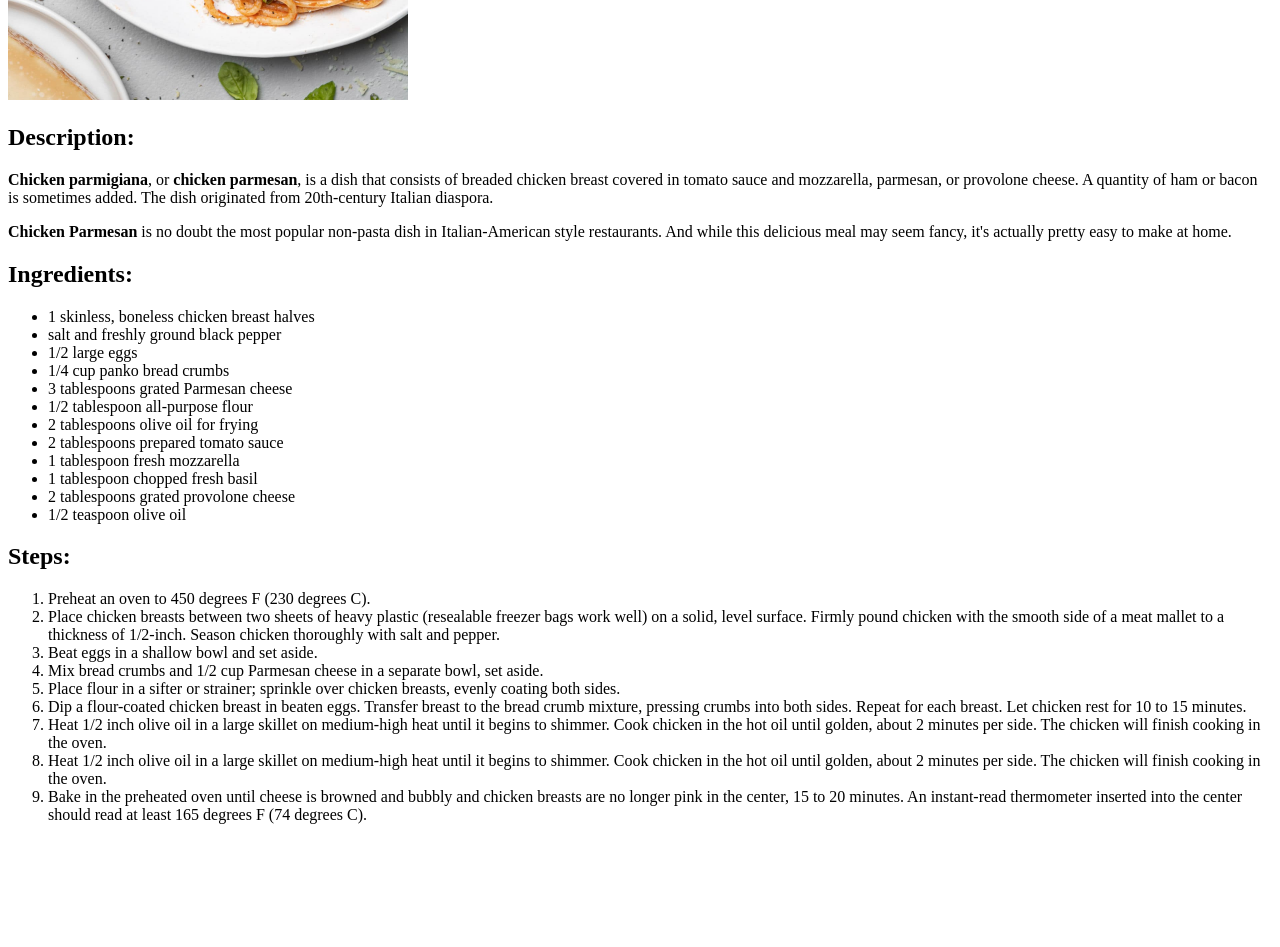
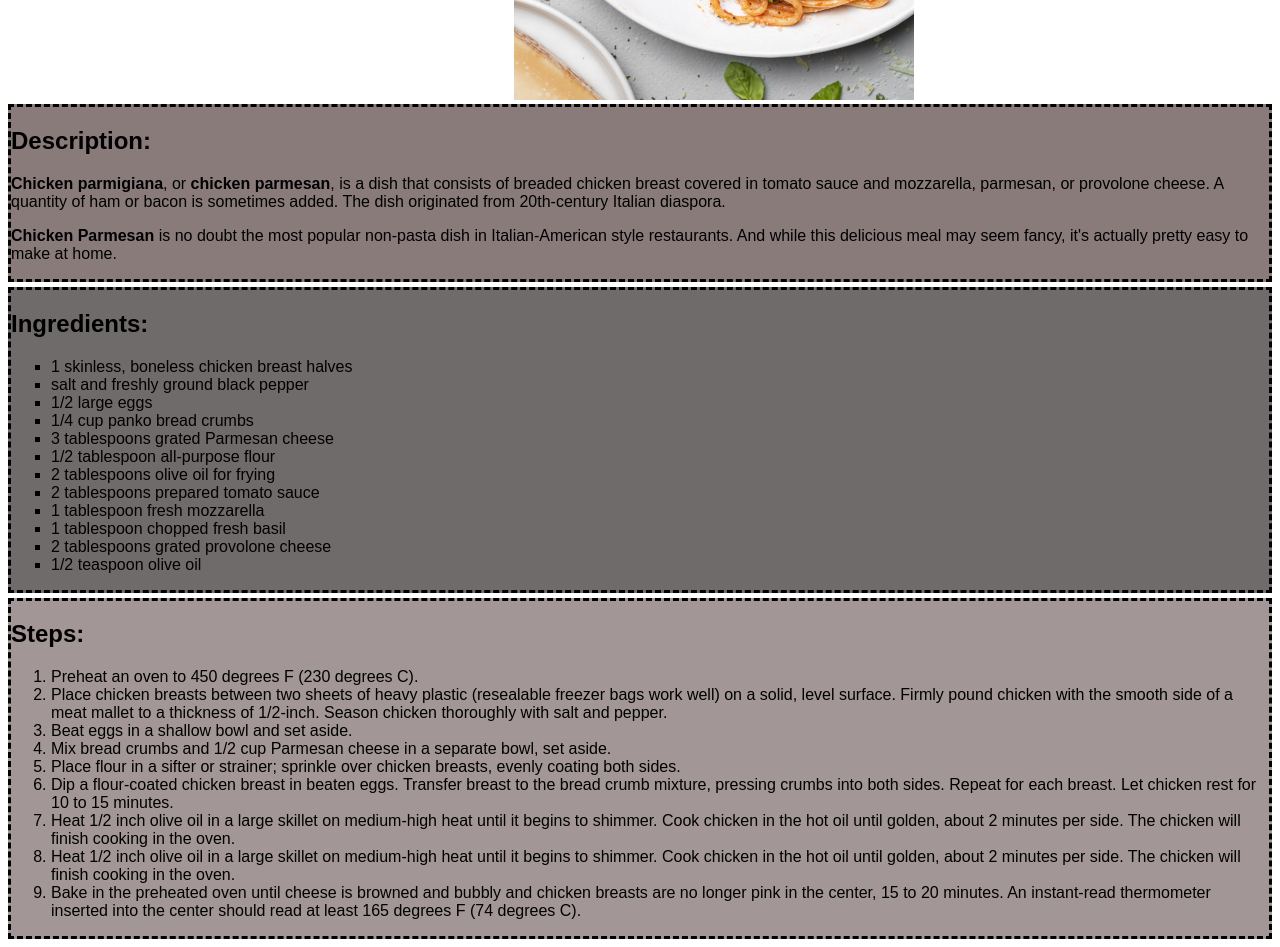
Before and after one commit to sleepyadi/odin-recipes, a plain HTML site: page recipes/chicken-parmesan.html in a window 1280 px wide. Shown: the part 580-1527 px from the top of the page. Before the commit the page ends 1420 px from the top, so only its background shows below. Drawn offline with Linux system fonts and the light colour scheme.

Commit message:
Add basic css styling to pages

```diff
--- a/recipes/chicken-parmesan.html
+++ b/recipes/chicken-parmesan.html
@@ -3,16 +3,23 @@
     <head>
         <meta charset="utf-8">
         <title>Chicken Parmesan</title>
+        <link rel="stylesheet" href="recipe.css">
     </head>
 
     <body>
+
+        <div class="img-container">
             <h1>Chicken Parmesan</h1>
             <img src="../img/chicken-parmesan.jpg" alt="An image of chicken parmesan" width="400">
+        </div>
 
+        <div class="description">
             <h2>Description:</h2>
             <p><strong>Chicken parmigiana</strong>, or <strong>chicken parmesan</strong>, is a dish that consists of breaded chicken breast covered in tomato sauce and mozzarella, parmesan, or provolone cheese. A quantity of ham or bacon is sometimes added. The dish originated from 20th-century Italian diaspora.</p>
             <p><strong>Chicken Parmesan</strong> is no doubt the most popular non-pasta dish in Italian-American style restaurants. And while this delicious meal may seem fancy, it's actually pretty easy to make at home.</p>
+        </div>
 
+        <div class="ingredients">
         <h2>Ingredients:</h2>
             <ul>
                 <li>1 skinless, boneless chicken breast halves</li>
@@ -28,7 +35,9 @@
                 <li>2 tablespoons grated provolone cheese</li>
                 <li>1/2 teaspoon olive oil</li>
             </ul>
+        </div>
 
+        <div class="instructions">
             <h2>Steps:</h2>
             <ol>
                 <li>Preheat an oven to 450 degrees F (230 degrees C).</li>
@@ -41,6 +50,8 @@
                 <li>Heat 1/2 inch olive oil in a large skillet on medium-high heat until it begins to shimmer. Cook chicken in the hot oil until golden, about 2 minutes per side. The chicken will finish cooking in the oven.</li>
                 <li>Bake in the preheated oven until cheese is browned and bubbly and chicken breasts are no longer pink in the center, 15 to 20 minutes. An instant-read thermometer inserted into the center should read at least 165 degrees F (74 degrees C).</li>
             </ol>
+        </div>
+
     </body>
 
 </html>
--- /dev/null
+++ b/recipes/recipe.css
@@ -0,0 +1,25 @@
+.description,.ingredients,.instructions {
+    border: dashed;
+    font-family: Arial, Helvetica, sans-serif;
+    margin-bottom: 5px;
+}
+
+.img-container {
+    margin-left: 40%;
+}
+
+.description {
+    background-color: rgb(138, 123, 123);
+}
+
+.ingredients {
+    background-color: rgb(112, 107, 107);
+}
+
+.instructions {
+    background-color: rgb(163, 150, 150);
+}
+
+ul {
+    list-style-type: square;
+}
--- /dev/null
+++ b/style.css
@@ -0,0 +1,16 @@
+body {
+    border:dotted;
+}
+
+h1,ul {
+    text-align: center;
+    font-family: Arial, Helvetica, sans-serif;
+}
+
+ul {
+    list-style-position: inside;
+}
+
+img {
+    margin-left: 30%;
+}
```
Also changed, not shown: recipes/french-toast.html (+9 -0 lines), recipes/sushi-roll.html (+9 -0 lines). Lines whose indentation alone changed are shown as unchanged.
